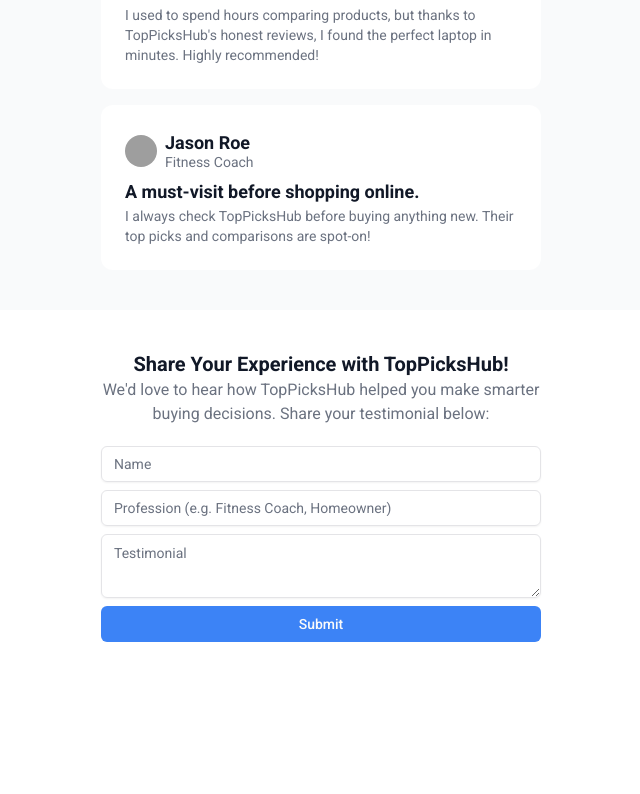
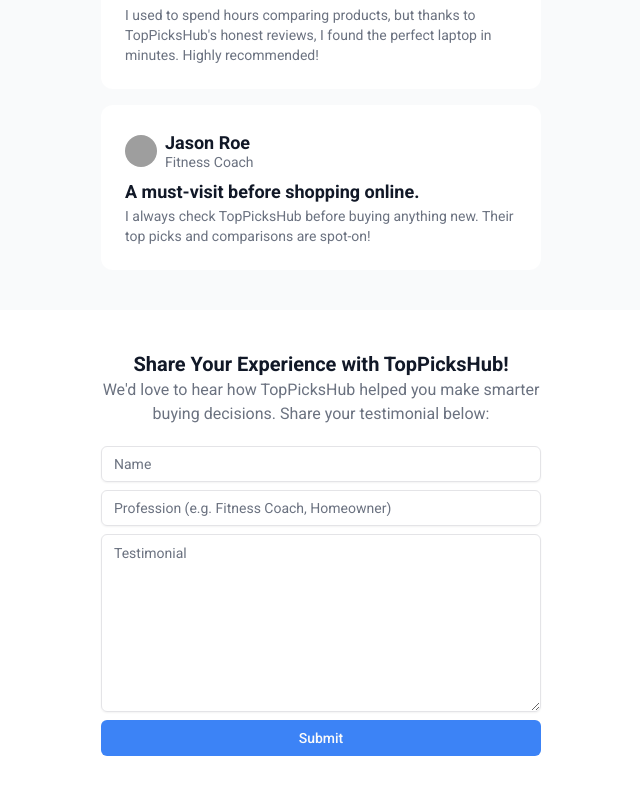
Before and after one commit to irefransdotdev/top-picks-hub, a Next.js app: page / in a window 1280 px wide. Shown: the part 3575-4369 px from the top of the page, without its empty margins (319-959 px from the left). Before the commit the page ends 4257 px from the top, so only its background shows below. Built offline with nearby package versions, Linux system fonts and the light colour scheme; grey boxes are pictures that could not be loaded.

Commit message:
Fix text area rows on other browsers

```diff
--- a/src/components/ui/textarea.tsx
+++ b/src/components/ui/textarea.tsx
@@ -2,12 +2,14 @@
 
 import { cn } from "@/lib/utils";
 
-function Textarea({ className, ...props }: React.ComponentProps<"textarea">) {
+function Textarea({ className, rows, ...props }: React.ComponentProps<"textarea">) {
   return (
     <textarea
       data-slot="textarea"
+      rows={rows}
       className={cn(
-        "border-input placeholder:text-muted-foreground focus-visible:border-ring focus-visible:ring-button-primary aria-invalid:ring-destructive/20 dark:aria-invalid:ring-destructive/40 aria-invalid:border-destructive dark:bg-input/30 flex field-sizing-content min-h-16 w-full rounded-md border bg-transparent px-3 py-2 text-base shadow-xs transition-[color,box-shadow] outline-none focus-visible:ring-[3px] disabled:cursor-not-allowed disabled:opacity-50 md:text-sm",
+        "border-input placeholder:text-muted-foreground focus-visible:border-ring focus-visible:ring-button-primary aria-invalid:ring-destructive/20 dark:aria-invalid:ring-destructive/40 aria-invalid:border-destructive dark:bg-input/30 flex w-full rounded-md border bg-transparent px-3 py-2 text-base shadow-xs transition-[color,box-shadow] outline-none focus-visible:ring-[3px] disabled:cursor-not-allowed disabled:opacity-50 md:text-sm",
+        !rows && "field-sizing-content min-h-16",
         className
       )}
       {...props}
```
